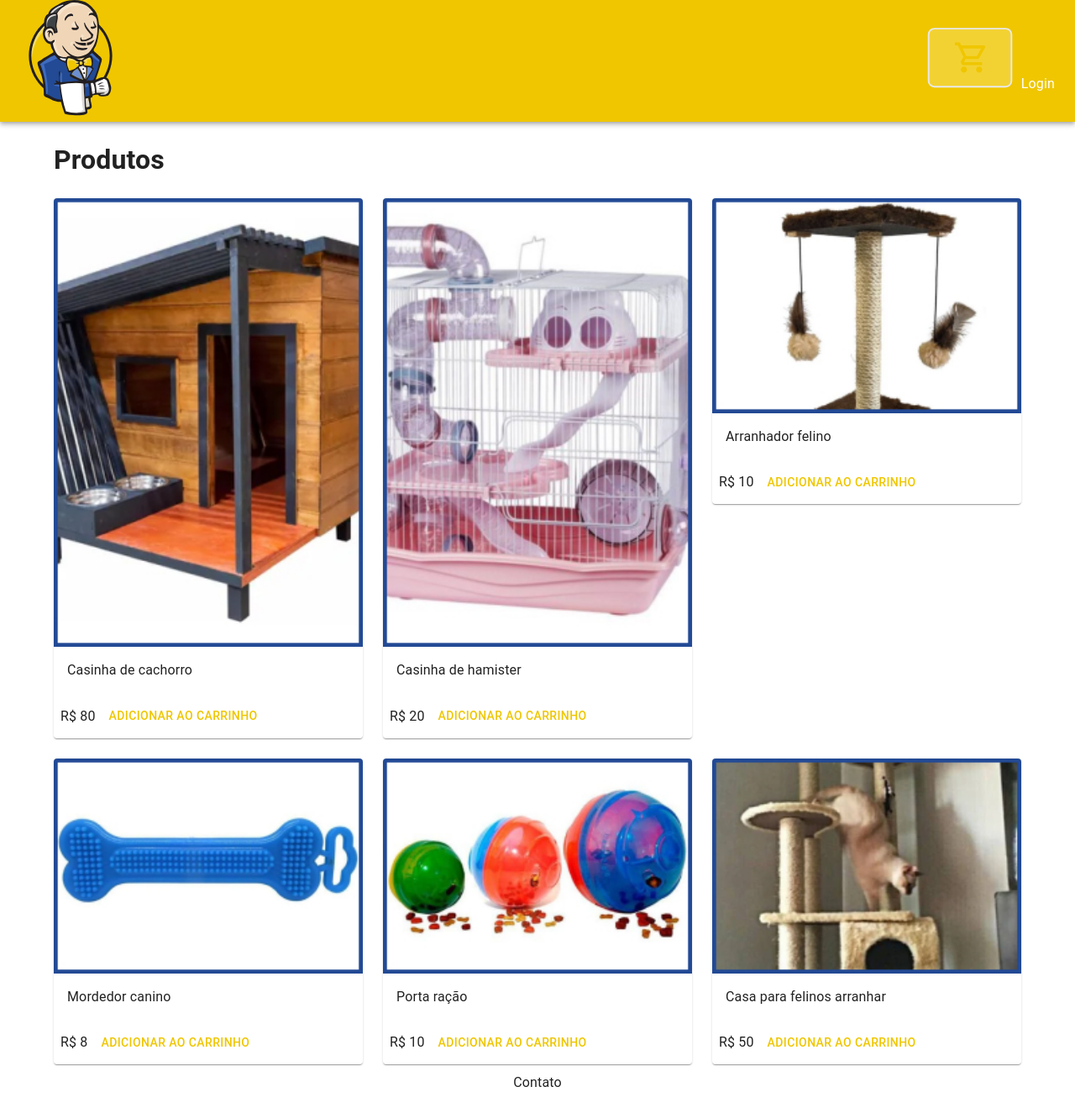
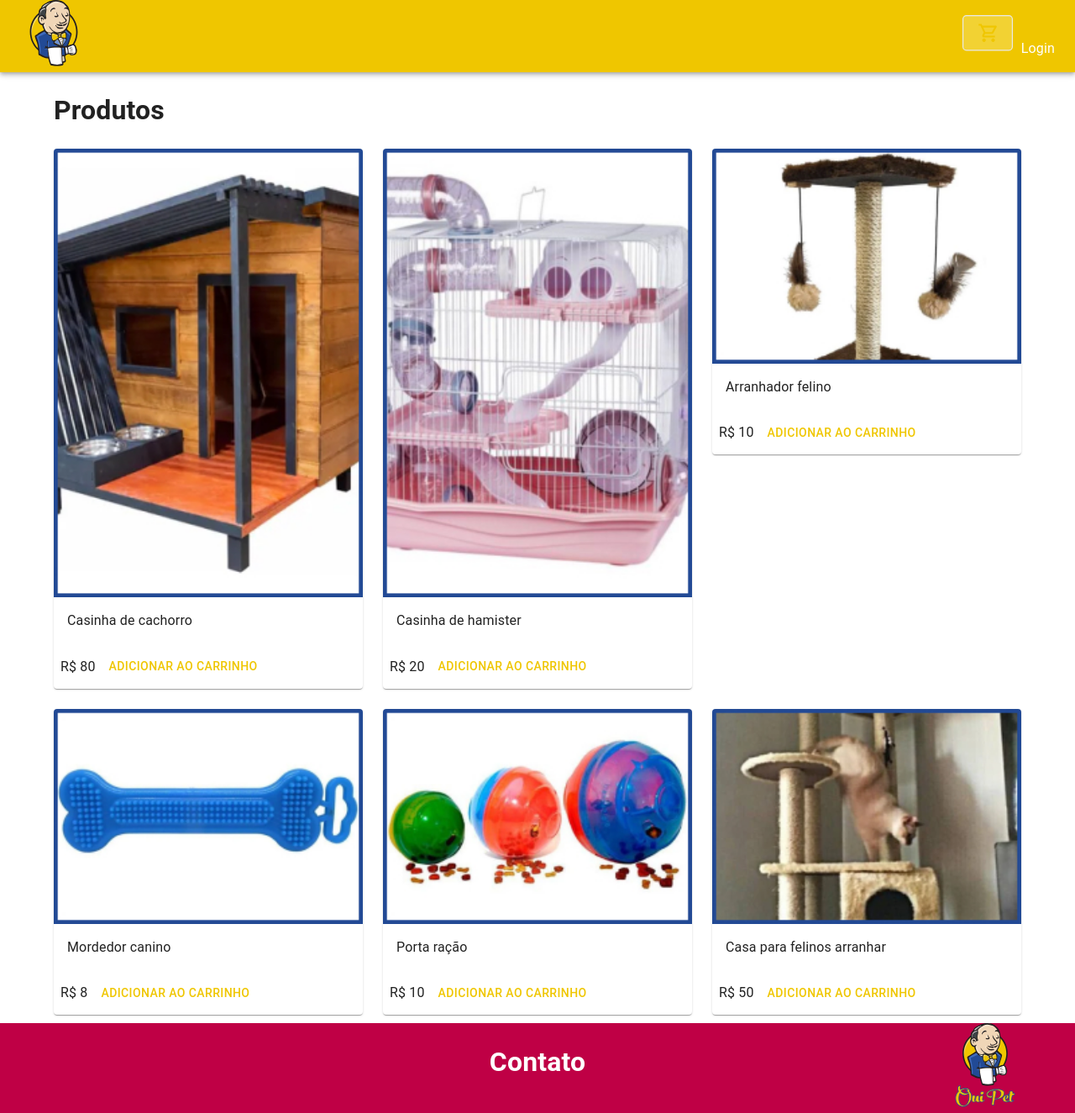
Before and after one commit to MarceloFCandido/oui-pet, a Next.js app: page / in a window 1280 px wide. Shown: the whole page at 84% size. Before the commit the page ends 1301 px from the top, so only its background shows below. Built offline with nearby package versions, Linux system fonts and the light colour scheme.

Commit message:
feat(alt footer and header)

```diff
--- a/components/Layout.js
+++ b/components/Layout.js
@@ -7,6 +7,7 @@ import {
   Container,
   CssBaseline,
   createTheme,
+  Grid,
   Link,
   Toolbar,
   ThemeProvider,
@@ -58,8 +59,8 @@ export default function Layout({ title, description, children }) {
                   src="/images/logo.svg"
                   layout="intrinsic"
                   alt="logomarca. Garçon francês com pano na mão."
-                  width={100}
-                  height={138.27}
+                  width={60}
+                  height={79.135}
                 />
               </Link>
             </NextLink>
@@ -71,8 +72,8 @@ export default function Layout({ title, description, children }) {
                     src="/images/carrinho.svg"
                     layout="intrinsic"
                     alt="imagem de um carrinho de compra"
-                    width={102}
-                    height={72}
+                    width={60}
+                    height={47}
                   />
                 </Link>
               </NextLink>
@@ -84,7 +85,20 @@ export default function Layout({ title, description, children }) {
         </AppBar>
         <Container className={classes.main}>{children}</Container>
         <footer className={classes.footer}>
-          <Typography>Contato</Typography>
+          <Grid container justifyContent="flex-end">
+            <Grid item md={8}>
+              <h1>Contato</h1>
+            </Grid>
+            <Grid item md={2}>
+              <Image
+                src="/images/logo-rodape.svg"
+                alt="imagem da logo do oui pet. Garçon françês segurando um pano na mão."
+                width={80}
+                height={100.56}
+                layout="intrinsic"
+              />
+            </Grid>
+          </Grid>
         </footer>
       </ThemeProvider>
     </div>
--- a/utils/styles.js
+++ b/utils/styles.js
@@ -15,6 +15,8 @@ const useStyles = makeStyles({
     minHeight: '80vh',
   },
   footer: {
+    backgroundColor: '#BF0045',
+    color: '#fff',
     textAlign: 'center',
     marginTop: 10,
   },
```
Also changed, not shown: public/images/logo-rodape.svg (added).
